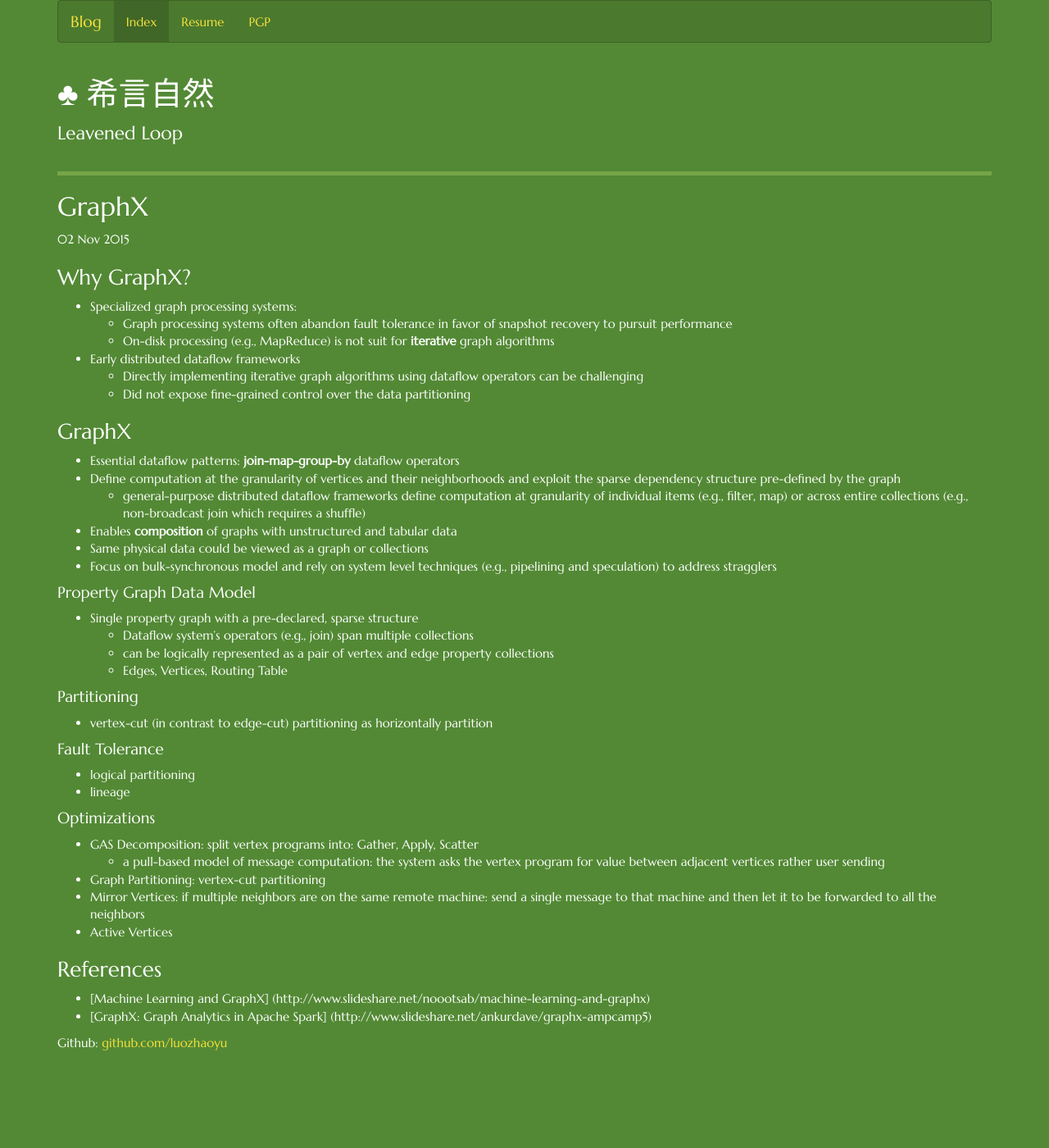
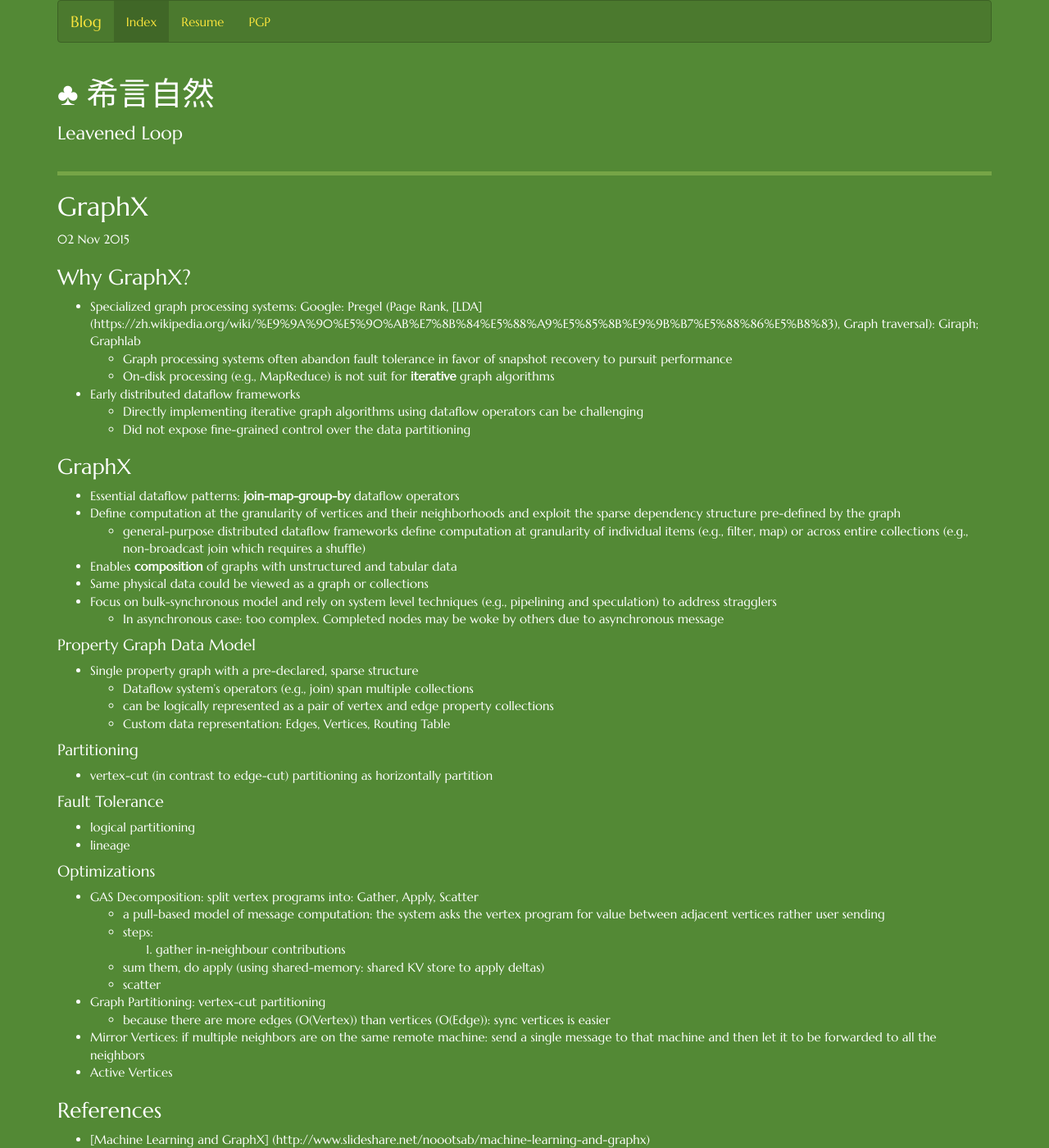
Before and after one commit to luozhaoyu/luozhaoyu.github.io, a Jekyll site: the page built from _posts/2015-11-02-GraphX.md, in a window 1280 px wide and 1400 px high. Shown: the whole window at 82% size. Built offline with Jekyll 4.4.1, drawn with Linux system fonts in a browser that asks for light colours; nearby versions of some CDN libraries; Markdown is read by kramdown in place of the engine named in the settings.

Commit message:
add graphx

```diff
--- a/_posts/2015-11-02-GraphX.md
+++ b/_posts/2015-11-02-GraphX.md
@@ -3,8 +3,9 @@
 title: "GraphX"
 ---
 
+
 ### Why GraphX?
-* Specialized graph processing systems:
+* Specialized graph processing systems: Google: Pregel (Page Rank, [LDA] (https://zh.wikipedia.org/wiki/%E9%9A%90%E5%90%AB%E7%8B%84%E5%88%A9%E5%85%8B%E9%9B%B7%E5%88%86%E5%B8%83), Graph traversal): Giraph; Graphlab
     * Graph processing systems often abandon fault tolerance in favor of snapshot recovery to pursuit performance
     * On-disk processing (e.g., MapReduce) is not suit for **iterative** graph algorithms
 * Early distributed dataflow frameworks
@@ -18,12 +19,13 @@
 * Enables **composition** of graphs with unstructured and tabular data
 * Same physical data could be viewed as a graph or collections
 * Focus on bulk-synchronous model and rely on system level techniques (e.g., pipelining and speculation) to address stragglers
+    * In asynchronous case: too complex. Completed nodes may be woke by others due to asynchronous message
 
 #### Property Graph Data Model
 * Single property graph with a pre-declared, sparse structure
     * Dataflow system's operators (e.g., join) span multiple collections
     * can be logically represented as a pair of vertex and edge property collections
-    * Edges, Vertices, Routing Table
+    * Custom data representation: Edges, Vertices, Routing Table
 
 #### Partitioning
 * vertex-cut (in contrast to edge-cut) partitioning as horizontally partition
@@ -35,7 +37,12 @@
 #### Optimizations
 * GAS Decomposition: split vertex programs into: Gather, Apply, Scatter
     * a pull-based model of message computation: the system asks the vertex program for value between adjacent vertices rather user sending
+    * steps:
+        1. gather in-neighbour contributions
+	- sum them, do apply (using shared-memory: shared KV store to apply deltas)
+	- scatter
 * Graph Partitioning: vertex-cut partitioning
+    * because there are more edges (O(Vertex)) than vertices (O(Edge)): sync vertices is easier
 * Mirror Vertices: if multiple neighbors are on the same remote machine: send a single message to that machine and then let it to be forwarded to all the neighbors
 * Active Vertices
 
```
Also changed, not shown: _posts/2015-10-31-storm-heron.md (+7 -1 lines).
